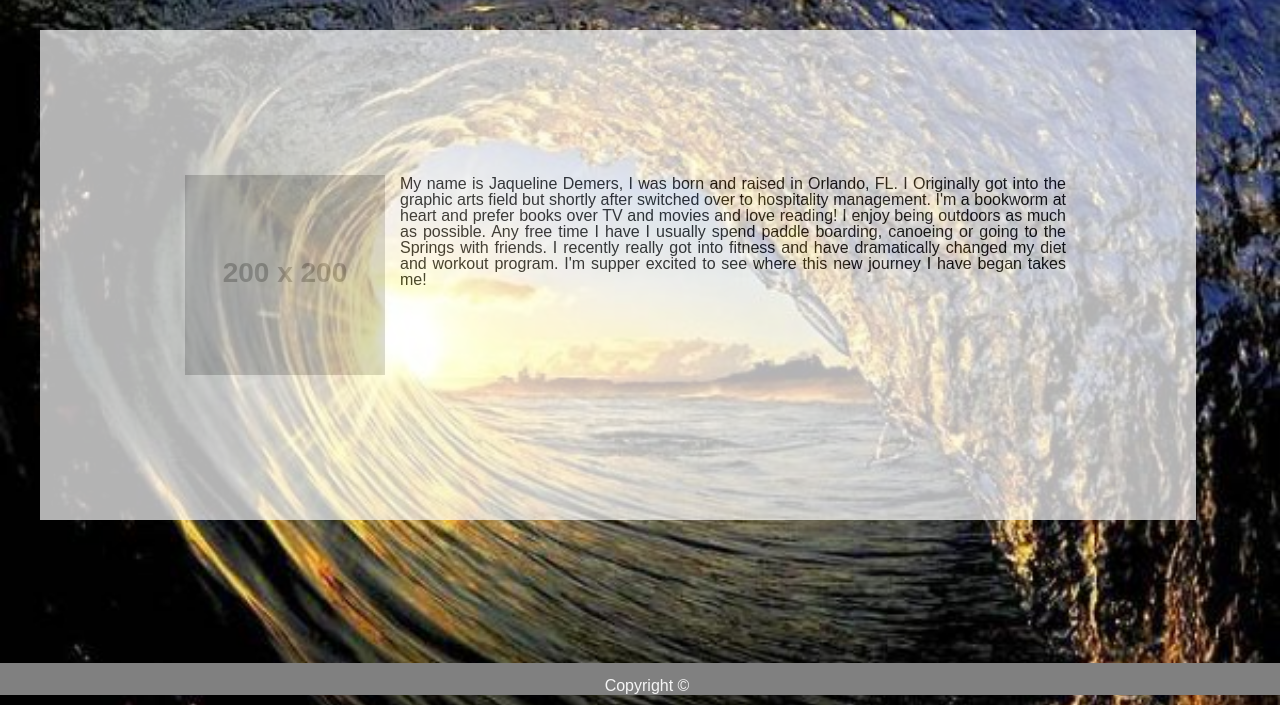
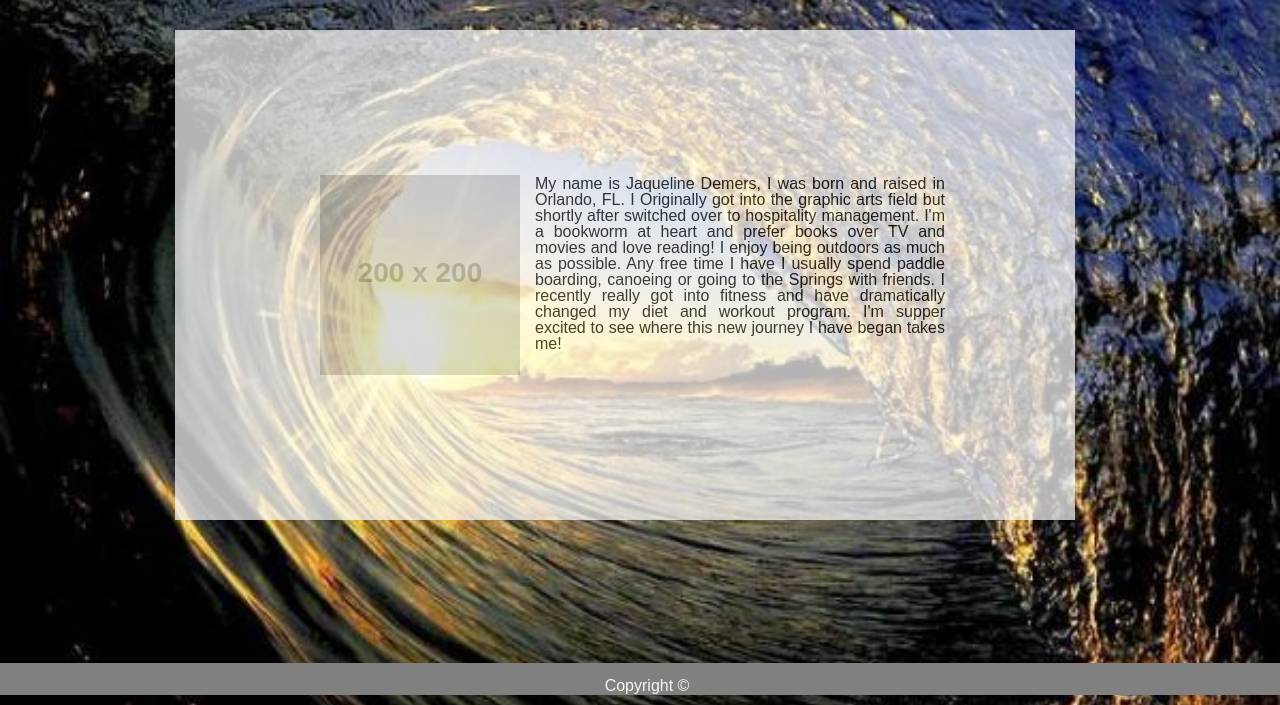
Before and after one commit to thisisjax/Basic-Portfolio, a plain HTML site: page index.html in a window 1280 px wide. Shown: the part 95-800 px from the top of the page. Drawn offline with Linux system fonts and the light colour scheme; placeholder pictures from the web are drawn by us.

Commit message:
finalizzed style of index/about me

```diff
--- a/assets/css/style.css
+++ b/assets/css/style.css
@@ -75,15 +75,15 @@ a {
     position: fixed;
     clear: both;
     padding: 130px;
-    margin-top: 125px;
-    margin-left: 40px;
+    margin: 125px 0px 20px 175px;
     font-family: Arial, Helvetica, sans-serif;
-    width: 70%;
+    width: 50%;
     text-align: justify;
     background-color: white;
     opacity: 0.7;
     filter: alpha(opacity=70);
 }
+/*portfolio header*/
 
 /*portfolio: titles*/
 .titles {
```
Also changed, not shown: portfolio.html (+1 -1 lines).
